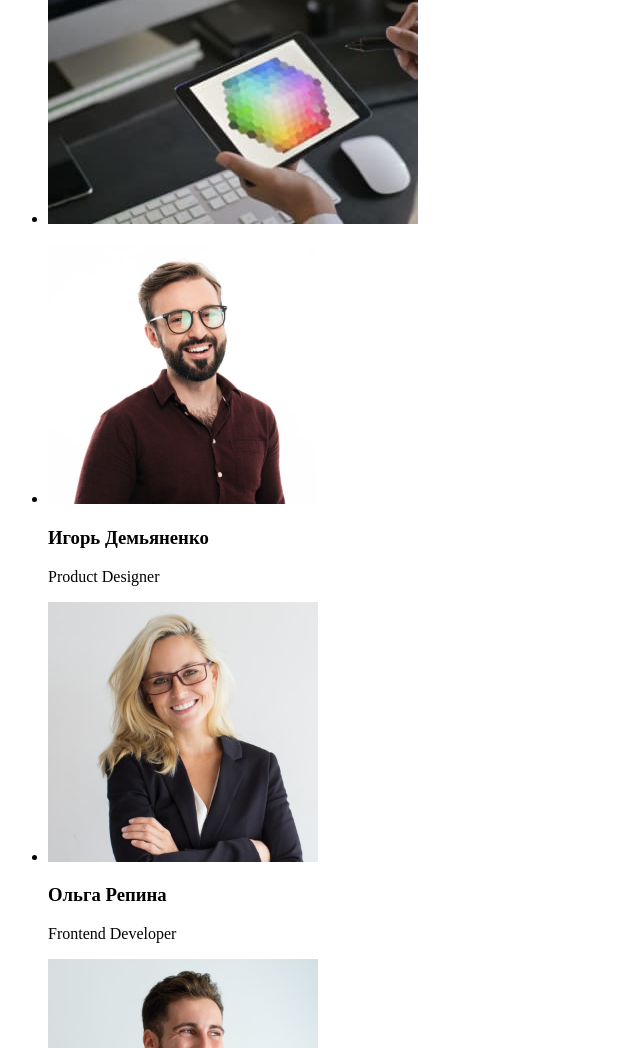
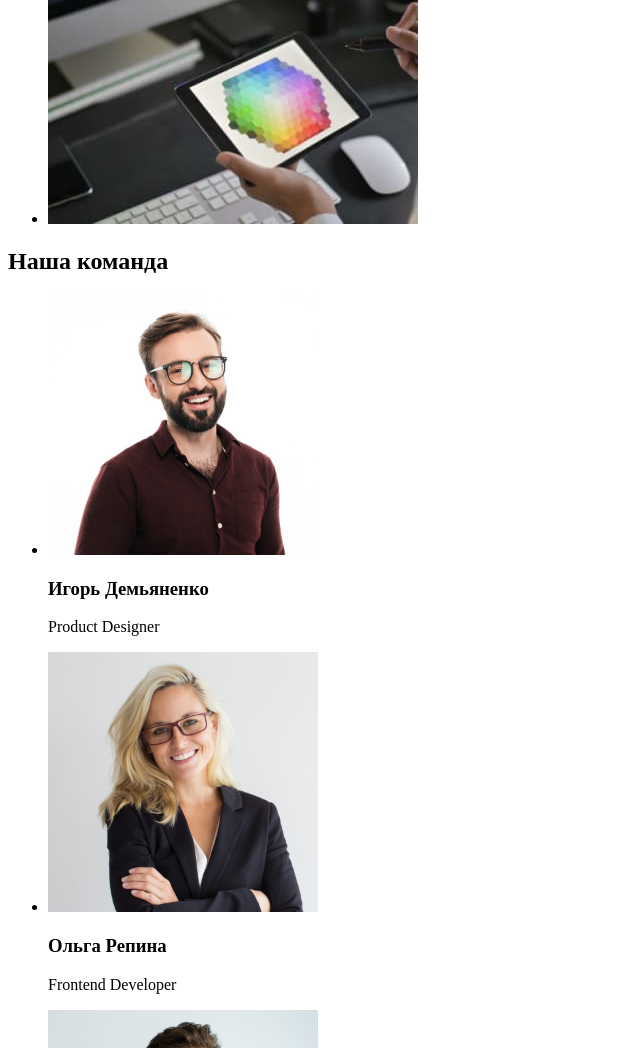
Before and after one commit to Ge0rgius/goit-markup-hw-01, a plain HTML site: page index.html in a window 1280 px wide. Shown: the part 1303-2351 px from the top of the page, without its empty margins (0-640 px from the left). Drawn offline with Linux system fonts and the light colour scheme.

Commit message:
Add heading "Our team"

```diff
--- a/index.html
+++ b/index.html
@@ -79,6 +79,7 @@
         </ul>
       </section>
       <section class="our-team">
+        <h2>Наша команда</h2>
         <ul>
           <li>
             <div>
```
